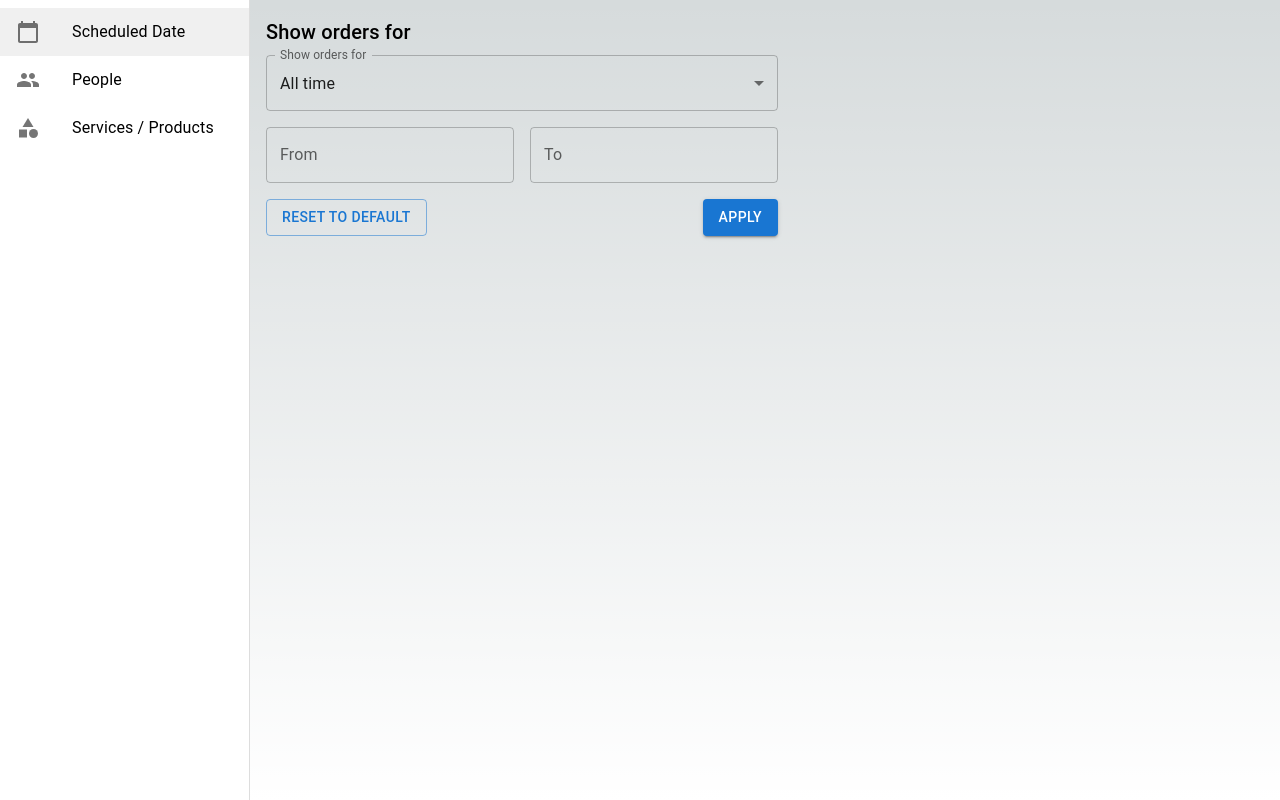
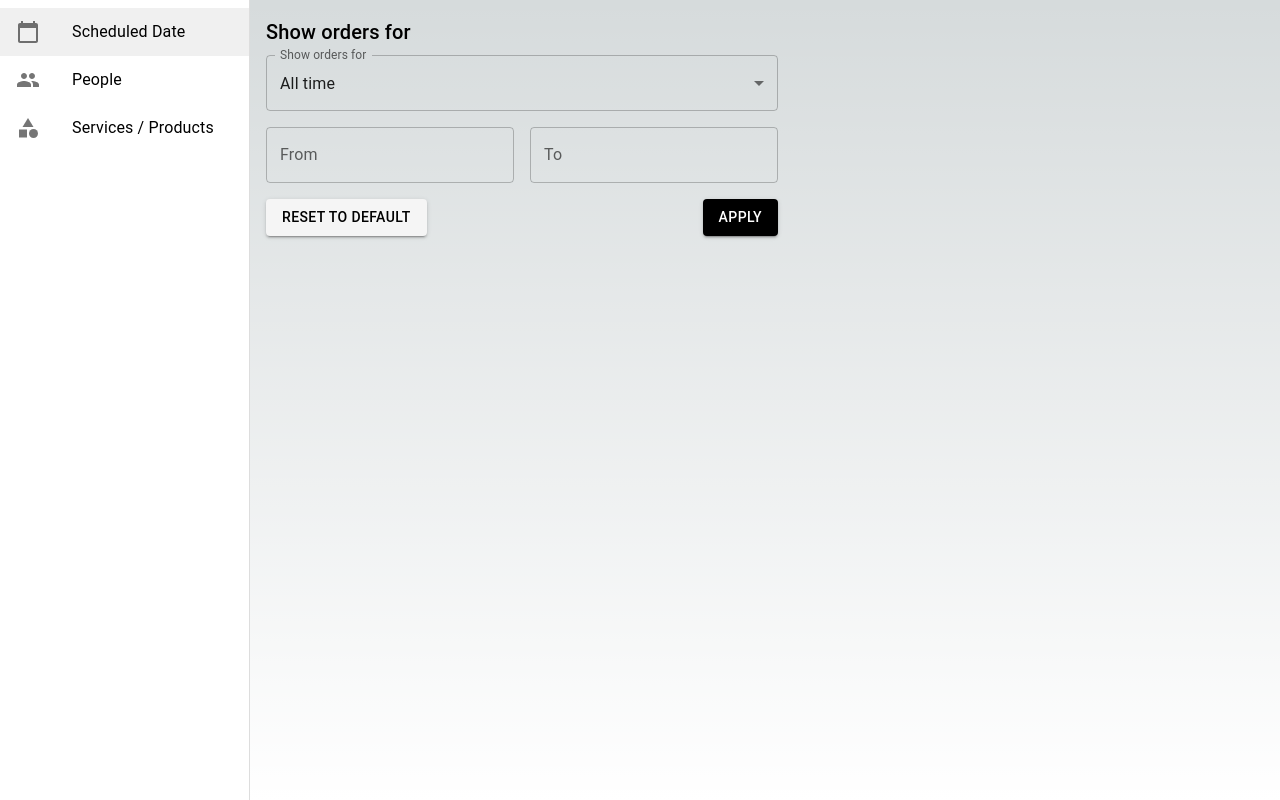
Before and after one commit to jisshub/my-nextjs-app, a Next.js app: page /service/date-of-schedule in a window 1280 px wide. Built offline with nearby package versions, Linux system fonts and the light colour scheme.

Commit message:
COMMIT ALL THE CHANGES

```diff
--- a/components/DateOfSchedule.tsx
+++ b/components/DateOfSchedule.tsx
@@ -60,10 +60,29 @@ const DateOfSchedule = () => {
         </Box>
       </LocalizationProvider>
       <Box sx={{ display: 'flex', justifyContent: 'space-between', mt: 2 }}>
-        <Button variant="outlined" onClick={resetToDefault}>
+        <Button
+          variant="contained"
+          onClick={resetToDefault}
+          sx={{
+            backgroundColor: '#f5f5f5',
+            color: 'black',
+            '&:hover': {
+              backgroundColor: '#e0e0e0',
+            },
+          }}
+        >
           Reset to Default
         </Button>
-        <Button variant="contained" color="primary">
+        <Button
+          variant="contained"
+          sx={{
+            backgroundColor: 'black',
+            color: 'white',
+            '&:hover': {
+              backgroundColor: '#333',
+            },
+          }}
+        >
           Apply
         </Button>
       </Box>
--- a/components/PeoplePage.tsx
+++ b/components/PeoplePage.tsx
@@ -84,7 +84,17 @@ const PeoplePage = () => {
         }}
       />
       <Box sx={{ display: "flex", justifyContent: "space-between", mt: 2 }}>
-        <Button variant="outlined" onClick={resetToDefault}>
+      <Button
+          variant="contained"
+          onClick={resetToDefault}
+          sx={{
+            backgroundColor: '#f5f5f5',
+            color: 'black',
+            '&:hover': {
+              backgroundColor: '#e0e0e0',
+            },
+          }}
+        >
           Reset to Default
         </Button>
       </Box>
--- a/components/ProductsPage.tsx
+++ b/components/ProductsPage.tsx
@@ -71,10 +71,29 @@ const ProductsPage = () => {
       </FormControl>
 
       <Box sx={{ display: "flex", justifyContent: "space-between", mt: 2 }}>
-        <Button variant="outlined" onClick={resetToDefault}>
+        <Button
+          variant="contained"
+          onClick={resetToDefault}
+          sx={{
+            backgroundColor: '#f5f5f5',
+            color: 'black',
+            '&:hover': {
+              backgroundColor: '#e0e0e0',
+            },
+          }}
+        >
           Reset to Default
         </Button>
-        <Button variant="contained" color="primary" onClick={handleApply}>
+        <Button
+          variant="contained"
+          sx={{
+            backgroundColor: 'black',
+            color: 'white',
+            '&:hover': {
+              backgroundColor: '#333',
+            },
+          }}
+        >
           Apply
         </Button>
       </Box>
```
